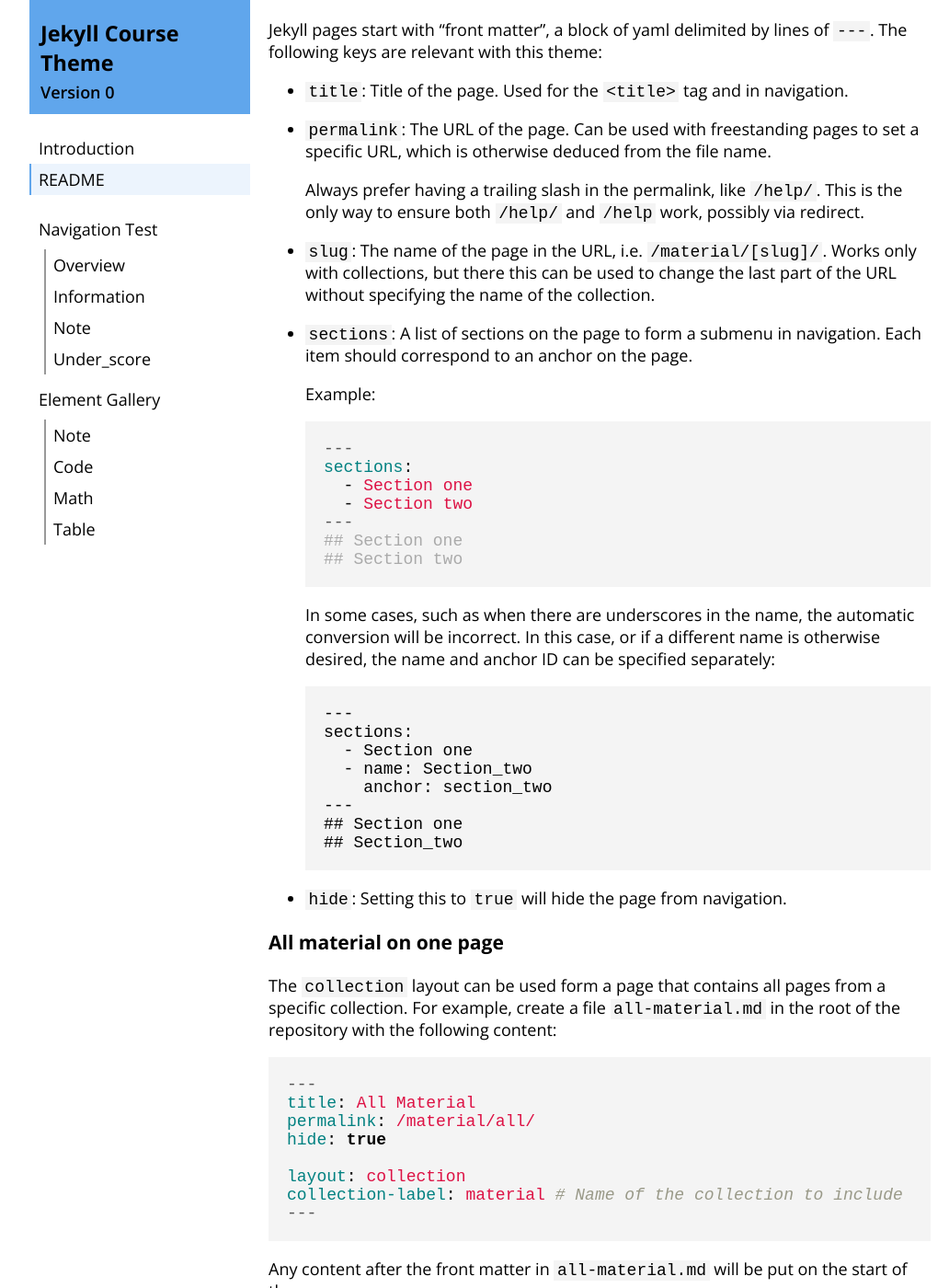
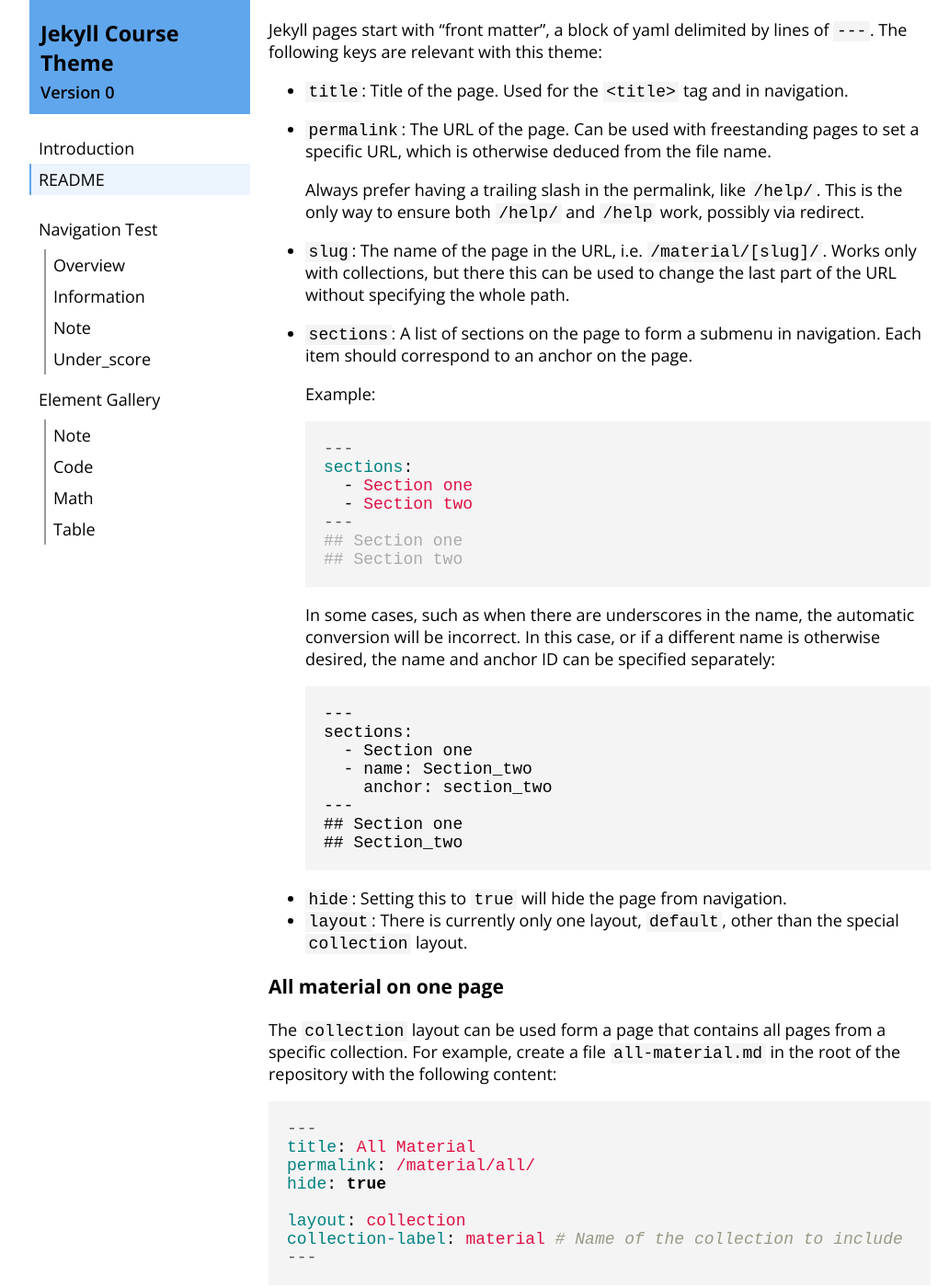
Before and after one commit to ollpu/jekyll-course-theme, a Jekyll site: the page built from 01-readme-jekyll.md, in a window 1280 px wide and 1400 px high, scrolled down 3255 px. Shown: the whole window at 92% size, without its empty margins (118-1150 px from the left). Built offline with Jekyll 4.4.1, drawn with Linux system fonts in a browser that asks for light colours; some of the changed text lies outside the part shown.

Commit message:
Clarify available layouts

````diff
--- a/README.md
+++ b/README.md
@@ -152,9 +152,10 @@ of `---`. The following keys are relevant with this theme:
 
   Always prefer having a trailing slash in the permalink, like `/help/`. This is
   the only way to ensure both `/help/` and `/help` work, possibly via redirect.
+
 - `slug`: The name of the page in the URL, i.e. `/material/[slug]/`. Works only
   with collections, but there this can be used to change the last part of the
-  URL without specifying the name of the collection.
+  URL without specifying the whole path.
 - `sections`: A list of sections on the page to form a submenu in navigation.
   Each item should correspond to an anchor on the page.
 
@@ -182,7 +183,10 @@ of `---`. The following keys are relevant with this theme:
   ## Section one
   ## Section_two
   ```
+
 - `hide`: Setting this to `true` will hide the page from navigation.
+- `layout`: There is currently only one layout, `default`, other than the
+  special `collection` layout.
 
 ### All material on one page
 
@@ -265,6 +269,9 @@ page](https://ollpu.github.io/jekyll-course-theme/gallery).
   | 333 | 5  |
   ```
 
+The `{: }` syntax is a Kramdown [Inline Attribute
+List](https://kramdown.gettalong.org/syntax.html#inline-attribute-lists).
+
 ## License
 
 The theme is available as open source under the terms of the [MIT License](https://opensource.org/licenses/MIT).
--- a/_layouts/collection.html
+++ b/_layouts/collection.html
@@ -1,7 +1,7 @@
 ---
 layout: base
 ---
-<article data-url="{{ p.url }}">
+<article data-url="{{ page.url }}">
   {{ content }}
 </article>
 {% assign collection = site.collections | where: "label", page.collection-label | first %}
--- a/_layouts/page.html
+++ /dev/null
@@ -1,5 +0,0 @@
----
-layout: default
----
-
-{{ content }}
--- a/_layouts/post.html
+++ /dev/null
@@ -1,5 +0,0 @@
----
-layout: default
----
-
-{{ content }}
````
